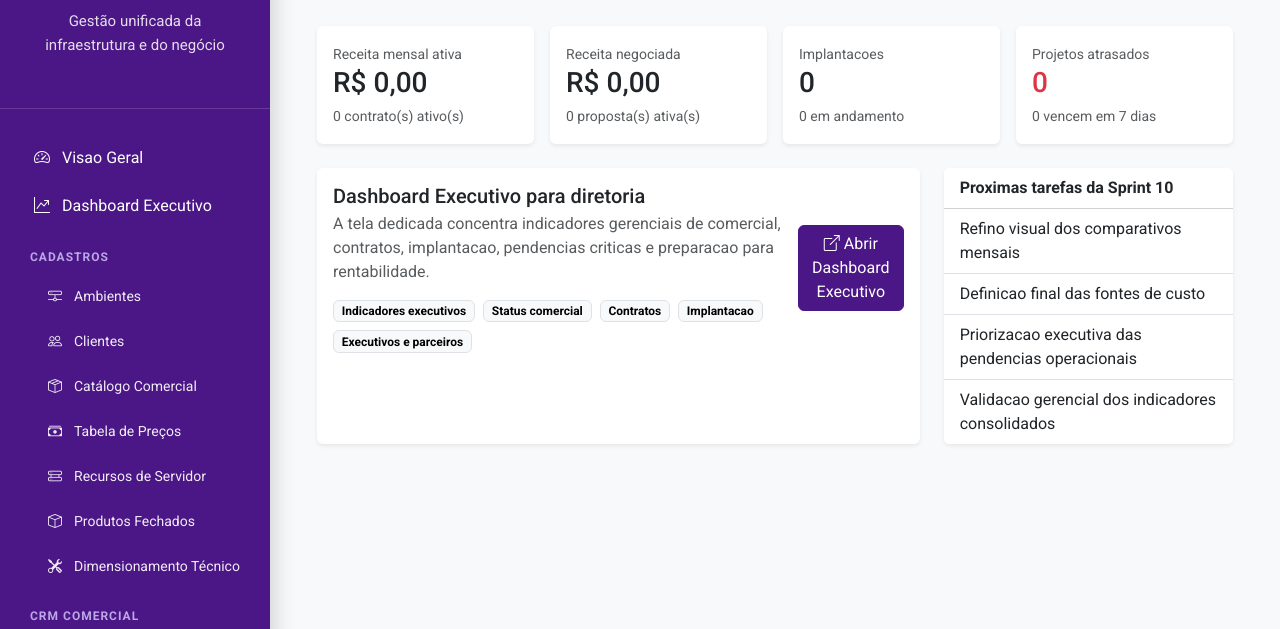
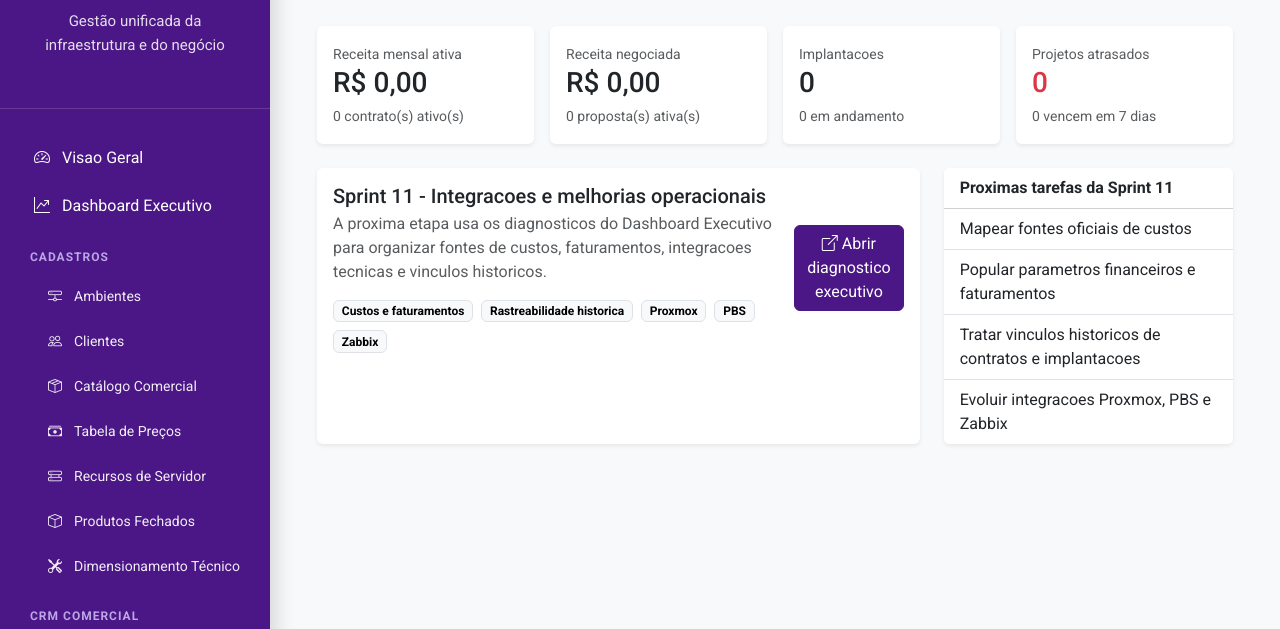
Before and after one commit to jeanzangerolimo21/o3cloud-manager, a Flask app: template app/templates/dashboards/index.html in a window 1280 px wide. Shown: the part 258-887 px from the top of the page. Run offline with Flask 3, Linux system fonts and the light colour scheme; the template is opened without the code that fills it, so the values that code supplies are empty.

Commit message:
fix: atualizar visao geral para sprint 11

```diff
--- a/app/templates/dashboards/index.html
+++ b/app/templates/dashboards/index.html
@@ -15,11 +15,11 @@
         </div>
     </div>
 
-    <div class="alert alert-success d-flex align-items-start gap-2" role="alert">
-        <i class="bi bi-check-circle-fill mt-1"></i>
+    <div class="alert alert-info d-flex align-items-start gap-2" role="alert">
+        <i class="bi bi-flag-fill mt-1"></i>
         <div>
-            <strong>Sprint 9 encerrada.</strong>
-            A Sprint 10 esta em andamento com foco no Dashboard Executivo para planejamento de diretoria.
+            <strong>Sprint 11 em planejamento.</strong>
+            A Sprint 10 foi encerrada com o Dashboard Executivo consolidado; a proxima frente prioriza integracoes, custos, faturamentos e rastreabilidade historica.
         </div>
     </div>
 
@@ -76,18 +76,18 @@
                 <div class="card-body">
                     <div class="d-flex flex-column flex-md-row justify-content-between gap-3">
                         <div>
-                            <h5 class="mb-1">Dashboard Executivo para diretoria</h5>
-                            <p class="text-muted mb-3">A tela dedicada concentra indicadores gerenciais de comercial, contratos, implantacao, pendencias criticas e preparacao para rentabilidade.</p>
+                            <h5 class="mb-1">Sprint 11 - Integracoes e melhorias operacionais</h5>
+                            <p class="text-muted mb-3">A proxima etapa usa os diagnosticos do Dashboard Executivo para organizar fontes de custos, faturamentos, integracoes tecnicas e vinculos historicos.</p>
                             <div class="d-flex flex-wrap gap-2">
-                                <span class="badge text-bg-light border">Indicadores executivos</span>
-                                <span class="badge text-bg-light border">Status comercial</span>
-                                <span class="badge text-bg-light border">Contratos</span>
-                                <span class="badge text-bg-light border">Implantacao</span>
-                                <span class="badge text-bg-light border">Executivos e parceiros</span>
+                                <span class="badge text-bg-light border">Custos e faturamentos</span>
+                                <span class="badge text-bg-light border">Rastreabilidade historica</span>
+                                <span class="badge text-bg-light border">Proxmox</span>
+                                <span class="badge text-bg-light border">PBS</span>
+                                <span class="badge text-bg-light border">Zabbix</span>
                             </div>
                         </div>
                         <div class="align-self-md-center">
-                            <a class="btn btn-primary" href="{{ url_for('financeiro.dashboard_executivo') }}"><i class="bi bi-box-arrow-up-right"></i> Abrir Dashboard Executivo</a>
+                            <a class="btn btn-primary" href="{{ url_for('financeiro.dashboard_executivo') }}"><i class="bi bi-box-arrow-up-right"></i> Abrir diagnostico executivo</a>
                         </div>
                     </div>
                 </div>
@@ -95,12 +95,12 @@
         </div>
         <div class="col-lg-4">
             <div class="card border-0 shadow-sm h-100">
-                <div class="card-header bg-white"><strong>Proximas tarefas da Sprint 10</strong></div>
+                <div class="card-header bg-white"><strong>Proximas tarefas da Sprint 11</strong></div>
                 <div class="list-group list-group-flush">
-                    <div class="list-group-item">Refino visual dos comparativos mensais</div>
-                    <div class="list-group-item">Definicao final das fontes de custo</div>
-                    <div class="list-group-item">Priorizacao executiva das pendencias operacionais</div>
-                    <div class="list-group-item">Validacao gerencial dos indicadores consolidados</div>
+                    <div class="list-group-item">Mapear fontes oficiais de custos</div>
+                    <div class="list-group-item">Popular parametros financeiros e faturamentos</div>
+                    <div class="list-group-item">Tratar vinculos historicos de contratos e implantacoes</div>
+                    <div class="list-group-item">Evoluir integracoes Proxmox, PBS e Zabbix</div>
                 </div>
             </div>
         </div>
```
Also changed, not shown: app/templates/dashboards/executivo.html (+4 -4 lines), docs/CHANGELOG.md.
